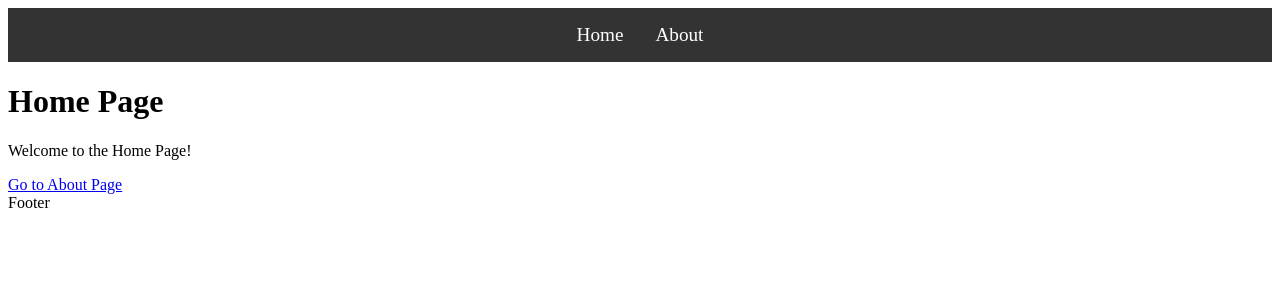
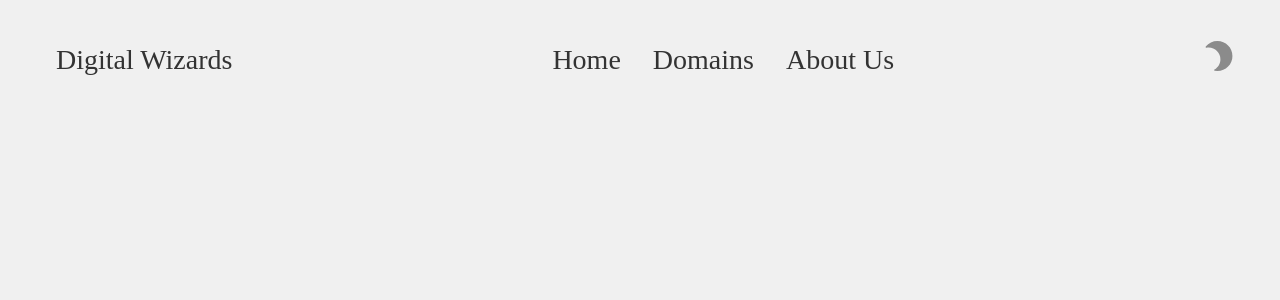
Before and after one commit to codeclubiittp/Digital-Wizards-Website, a React (Create React App) app: page / in a window 1280 px wide. Shown: the top 300 px of the page. Built offline with nearby package versions, Linux system fonts and the light colour scheme.

Commit message:
Updated Navbar

```diff
--- a/package.json
+++ b/package.json
@@ -8,6 +8,7 @@
     "@testing-library/user-event": "^13.5.0",
     "react": "^18.3.1",
     "react-dom": "^18.3.1",
+    "react-icons": "^5.3.0",
     "react-router-dom": "^6.26.1",
     "react-scripts": "5.0.1",
     "web-vitals": "^2.1.4"
--- a/src/App.js
+++ b/src/App.js
@@ -1,7 +1,7 @@
 import React from 'react';
 import { BrowserRouter as Router, Route, Routes } from 'react-router-dom';
-import HomePage from './components/HomePage';
-import AboutPage from './components/AboutPage';
+import HomePage from './pages/HomePage';
+import AboutPage from './pages/AboutPage';
 
 function App() {
   return (
--- a/src/components/HomePage.js
+++ /dev/null
@@ -1,17 +0,0 @@
-import React from 'react';
-import NavBar from './NavBar'; // Import the NavBar component
-import { Link } from 'react-router-dom';
-import Footer from './Footer';
-function HomePage() {
-  return (
-    <div>
-      <NavBar /> {/* Include the NavBar */}
-      <h1>Home Page</h1>
-      <p>Welcome to the Home Page!</p>
-      <Link to="/about">Go to About Page</Link>
-      <Footer/>
-    </div>
-  );
-}
-
-export default HomePage;
--- a/src/components/NavBar.js
+++ b/src/components/NavBar.js
@@ -1,18 +1,39 @@
-import React from 'react';
-import { Link } from 'react-router-dom';
+import React, { useState } from 'react';
 import '../css/NavBar.css'; // Import CSS for styling
+import '../css/ThemeToggle.css'
+import ThemeToggle from './ThemeToggle';
+import { FaBars, FaTimes } from 'react-icons/fa'; // Import hamburger and close icons
 
 function NavBar() {
+  const [currentTheme, setCurrentTheme] = useState('light');
+  const [menuOpen, setMenuOpen] = useState(false);
+
+  const handleThemeChange = (theme) => {
+    setCurrentTheme(theme);
+  };
+
+  const toggleMenu = () => {
+    setMenuOpen(!menuOpen);
+  };
+
   return (
     <nav className="navbar">
-      <ul className="nav-list">
-        <li className="nav-item">
-          <Link to="/" className="nav-link">Home</Link>
-        </li>
-        <li className="nav-item">
-          <Link to="/about" className="nav-link">About</Link>
-        </li>
-      </ul>
+      <div className="outer">
+        <p className="logo">Digital Wizards</p>
+
+        <div className={`mid ${menuOpen ? 'open' : ''}`}>
+          <p className="link">Home</p>
+          <p className="link">Domains</p>
+          <p className="link">About Us</p>
+        </div>
+
+        <div className="end">
+          <ThemeToggle onThemeChange={handleThemeChange} />
+          <button className={`hamburger ${currentTheme === 'light' ? '' : 'dark'}`} onClick={toggleMenu}>
+            {menuOpen ? <FaTimes /> : <FaBars />}
+          </button>
+        </div>
+      </div>
     </nav>
   );
 }
--- /dev/null
+++ b/src/components/ThemeToggle.js
@@ -0,0 +1,34 @@
+import React, { useState, useEffect } from 'react';
+import { FaSun, FaMoon } from 'react-icons/fa';
+import "../css/ThemeToggle.css";
+
+const ThemeToggle = ({ onThemeChange }) => {
+  const [theme, setTheme] = useState(localStorage.getItem('theme') || 'light');
+
+  useEffect(() => {
+    document.body.className = theme;
+    localStorage.setItem('theme', theme);
+
+    if (onThemeChange) {
+      onThemeChange(theme); // Call the parent callback with the current theme
+    }
+  }, [theme, onThemeChange]);
+
+  const toggleTheme = () => {
+    setTheme((prevTheme) => (prevTheme === 'light' ? 'dark' : 'light'));
+  };
+
+  return (
+    <div className="theme-toggle-container">
+      <button className={`theme-toggle-btn ${theme}`} onClick={toggleTheme}>
+        {theme === 'light' ? (
+          <FaMoon className="icon moon-icon" />
+        ) : (
+          <FaSun className="icon sun-icon" />
+        )}
+      </button>
+    </div>
+  );
+};
+
+export default ThemeToggle;
--- a/src/css/NavBar.css
+++ b/src/css/NavBar.css
@@ -1,26 +1,92 @@
 .navbar {
-    background-color: #333;
     padding: 1rem;
   }
 
-  .nav-list {
-    list-style: none;
+  .outer{
     display: flex;
-    justify-content: center;
-    padding: 0;
+    justify-content:space-between;
+    align-items: center;
+    padding: 1rem;
+    margin: 0;
+  }
+  .outer p{
+    display: block;
+    margin: 0rem 1rem;
+    font-family: 'Times New Roman', Times, serif;
+    font-size: 1.75rem;
+  }
+
+  .mid {
+    display: flex;
+    justify-content: space-between;
+    margin: 0;
+  }
+  .end {
+    display: flex;
+    justify-content: space-between;
     margin: 0;
   }
 
-  .nav-item {
-    margin: 0 1rem;
+/* Link styles */
+  .link {
+    margin: 0rem 1rem;
+    font-size: 1.5rem;
   }
 
-  .nav-link {
-    color: white;
-    text-decoration: none;
-    font-size: 1.2rem;
+  .link:hover {
+    text-decoration: underline;
+    cursor: pointer;
   }
 
-  .nav-link:hover {
-    text-decoration: underline;
+  /* Hamburger button styles */
+  .hamburger {
+    display: none;
+    background: none;
+    border: none;
+    font-size: 2rem;
+    cursor: pointer;
   }
+
+  .dark{
+    color: #ffffff;
+  }
+
+  .hamburger:focus {
+    outline: none;
+  }
+
+
+  /* For Responsiveness */
+  @media screen and (max-width: 768px) {
+    .mid {
+      position: fixed;
+      top: 0;
+      right: -100%; /* Hidden off-screen initially */
+      height: 100%;
+      width: 200px;
+      background-color: #333; /* Dark sidebar background */
+      display: flex;
+      flex-direction: column;
+      justify-content: flex-start;
+      padding-top: 100px;
+      transition: right 0.3s ease; /* Slide animation */
+    }
+
+    .mid.open {
+      right: 0; /* Slide in from the right */
+    }
+
+    .link {
+      color: #fff; /* White links for dark background */
+      font-size: 1.5rem;
+      padding-right: 2rem;
+      padding-bottom: 1rem;
+      text-align: right;
+    }
+
+    .hamburger {
+      display: block; /* Show hamburger button on smaller screens */
+      z-index: 2;
+    }
+
+  }
--- /dev/null
+++ b/src/css/ThemeToggle.css
@@ -0,0 +1,75 @@
+/* ThemeToggle.css */
+body.light {
+    background-color: #f0f0f0;
+    color: #333;
+  }
+
+  body.dark {
+    background-color: #1e1e1e;
+    color: #f1f1f1;
+  }
+
+  /* Container for the toggle button */
+  .theme-toggle-container {
+    display: flex;
+    justify-content: center;
+    align-items: center;
+    /* height: 100vh; */
+  }
+
+  /* Toggle button styles */
+  .theme-toggle-btn {
+    background: transparent;
+    border: none;
+    cursor: pointer;
+    /* padding: 10px; */
+    font-size: 30px;
+    transition: transform 0.5s ease-in-out;
+    outline: none;
+    /* display: flex;
+    justify-content: center;
+    align-items: center; */
+  }
+
+  /* Rotate animation when toggling theme */
+  .theme-toggle-btn.light .icon {
+    animation: rotate-to-moon 0.5s forwards;
+  }
+
+  .theme-toggle-btn.dark .icon {
+    animation: rotate-to-sun 0.5s forwards;
+  }
+
+  /* Rotate to moon */
+  @keyframes rotate-to-moon {
+    from {
+      transform: rotate(0deg);
+    }
+    to {
+      transform: rotate(180deg);
+    }
+  }
+
+  /* Rotate to sun */
+  @keyframes rotate-to-sun {
+    from {
+      transform: rotate(0deg);
+    }
+    to {
+      transform: rotate(180deg);
+    }
+  }
+
+  /* Icon styles */
+  .icon {
+    color: #ffd700; /* Default color for the sun */
+    transition: color 0.3s ease-in-out;
+  }
+
+  .moon-icon {
+    color: #8b8b8b; /* Moon icon color */
+  }
+
+  .sun-icon {
+    color: #ffd700; /* Sun icon color */
+  }
--- /dev/null
+++ b/src/pages/HomePage.js
@@ -0,0 +1,17 @@
+import React from 'react';
+import { Link } from 'react-router-dom';
+import NavBar from '../components/NavBar.js';
+import Footer from '../components/Footer.js';
+
+function HomePage() {
+  return (
+    <div>
+      <NavBar /> {/* Include the NavBar */}
+      {/* <h1>Home Page</h1> */}
+      {/* <Link to="/about">Go to About Page</Link> */}
+      {/* <Footer/> */}
+    </div>
+  );
+}
+
+export default HomePage;
```
Also changed, not shown: src/pages/AboutPage.js (renamed from src/components/AboutPage.js), 1 other file (tests, documents, lock files or other folders).
